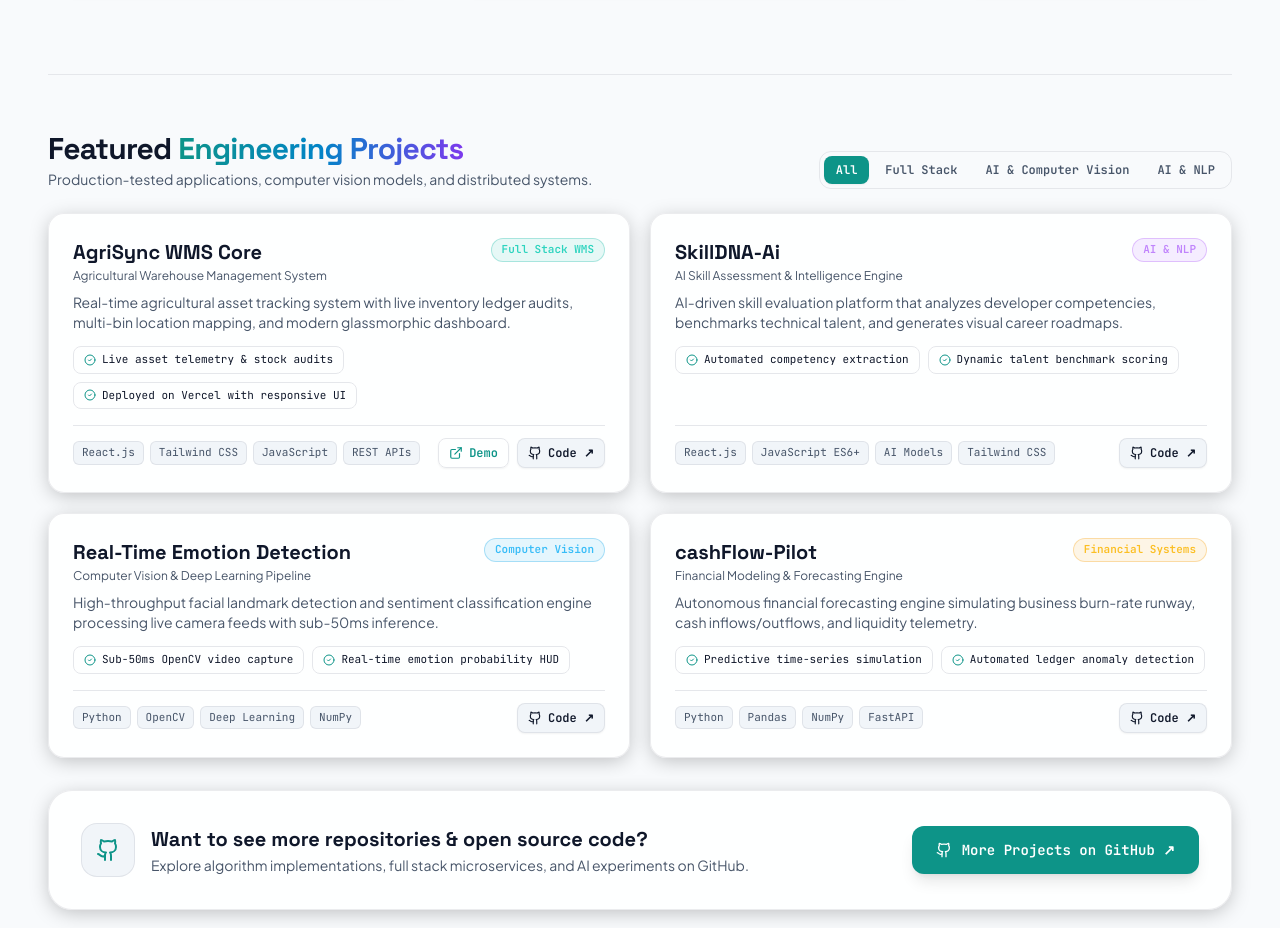
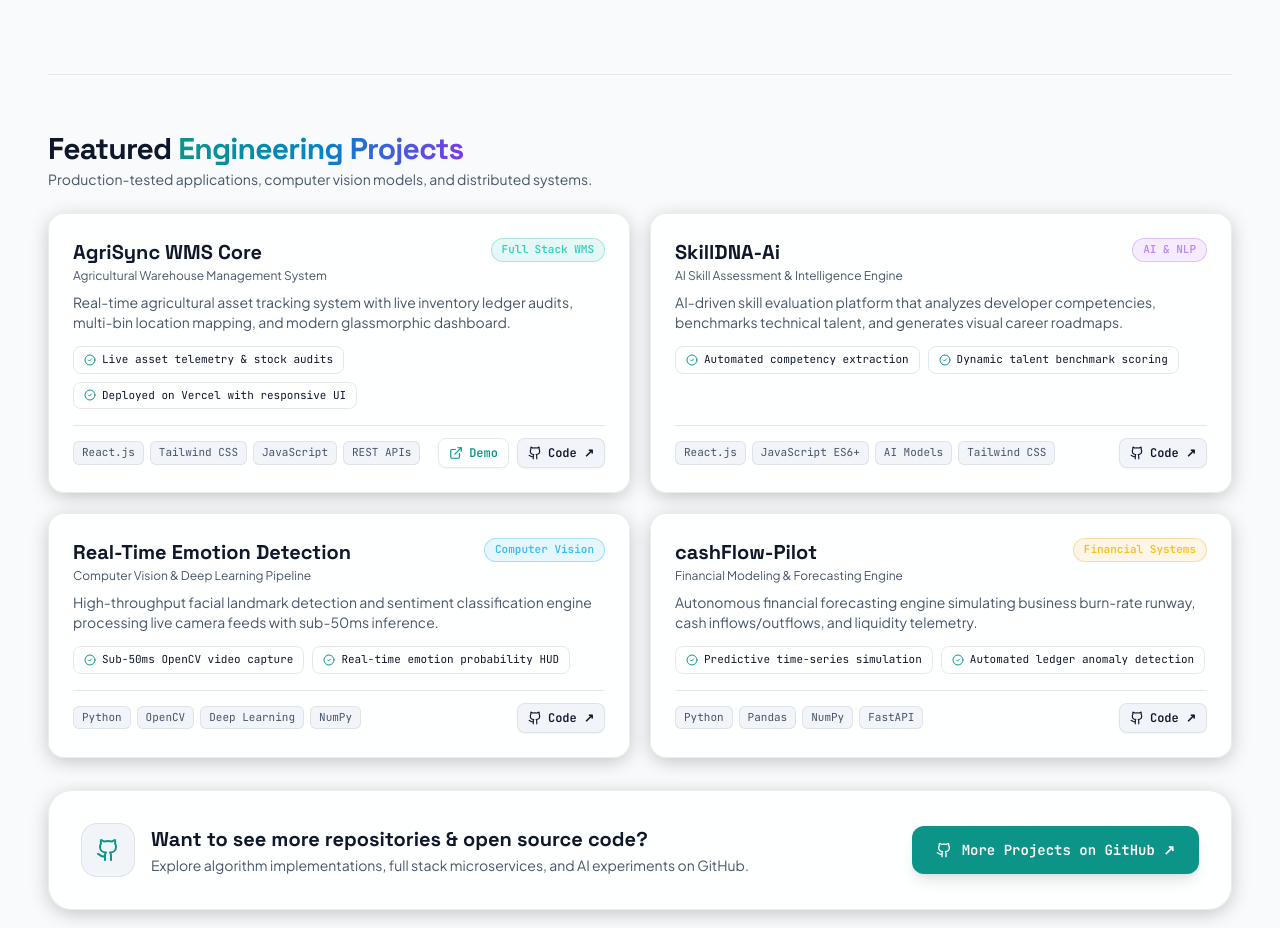
Before and after one commit to apugazh61-debug/Pugazh-Portfolio, a React (Vite) app: page / in a window 1280 px wide. Shown: the part 1880-2808 px from the top of the page. Built offline with nearby package versions, Linux system fonts and the light colour scheme.

Commit message:
chore: remove category filter tab bar from featured projects section

```diff
--- a/src/components/Projects.jsx
+++ b/src/components/Projects.jsx
@@ -53,21 +53,11 @@ const projects = [
   },
 ];
 
-const categories = ['All', 'Full Stack', 'AI & Computer Vision', 'AI & NLP'];
-
 export default function Projects() {
-  const [activeCategory, setActiveCategory] = useState('All');
-
-  const filteredProjects =
-    activeCategory === 'All'
-      ? projects
-      : projects.filter((p) => p.category === activeCategory);
-
   return (
     <section id="projects" className="border-t border-theme-border pt-10 sm:pt-14 theme-transition">
-      {/* Section Header with Category Tabs */}
-      <div className="flex flex-col lg:flex-row lg:items-end justify-between mb-6 gap-4">
-        <div>
+      {/* Section Header */}
+      <div className="mb-6">
         <h2 className="font-display text-2xl sm:text-3xl font-extrabold text-theme-text tracking-tight">
           Featured <span className="text-transparent bg-clip-text bg-gradient-to-r from-theme-accent via-theme-accent-cyan to-theme-accent-purple">Engineering Projects</span>
         </h2>
@@ -76,27 +66,9 @@ export default function Projects() {
         </p>
       </div>
 
-        {/* Filter Categories Pill Menu */}
-        <div className="flex flex-wrap items-center gap-1 bg-theme-surface-2/90 p-1 rounded-xl border border-theme-border self-start lg:self-auto font-mono text-xs">
-          {categories.map((cat) => (
-            <button
-              key={cat}
-              onClick={() => setActiveCategory(cat)}
-              className={`px-3 py-1.5 rounded-lg transition-all font-semibold cursor-pointer text-xs ${
-                activeCategory === cat
-                  ? 'bg-theme-accent text-[var(--btn-primary-text)] shadow-sm'
-                  : 'text-theme-muted hover:text-theme-text hover:bg-theme-surface'
-              }`}
-            >
-              {cat}
-            </button>
-          ))}
-        </div>
-      </div>
-
       {/* 2-Column Compact Widescreen Grid */}
       <div className="grid grid-cols-1 lg:grid-cols-2 gap-4 sm:gap-5">
-        {filteredProjects.map((proj, idx) => (
+        {projects.map((proj, idx) => (
           <div
             key={idx}
             className="glass-card bg-theme-surface border border-theme-border rounded-2xl p-5 sm:p-6 flex flex-col justify-between theme-transition hover:-translate-y-0.5 hover:border-theme-accent/50 group relative overflow-hidden"
```
Lines whose indentation alone changed are shown as unchanged.
